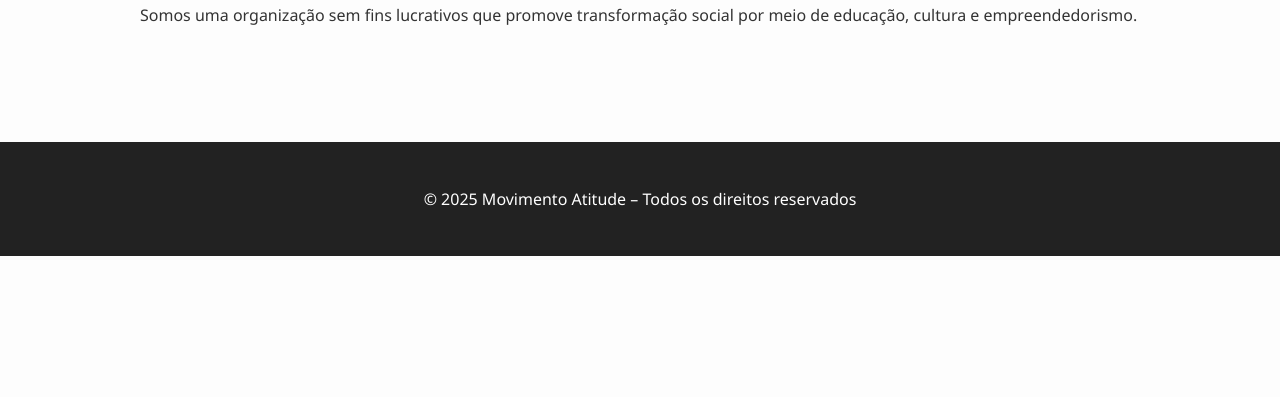
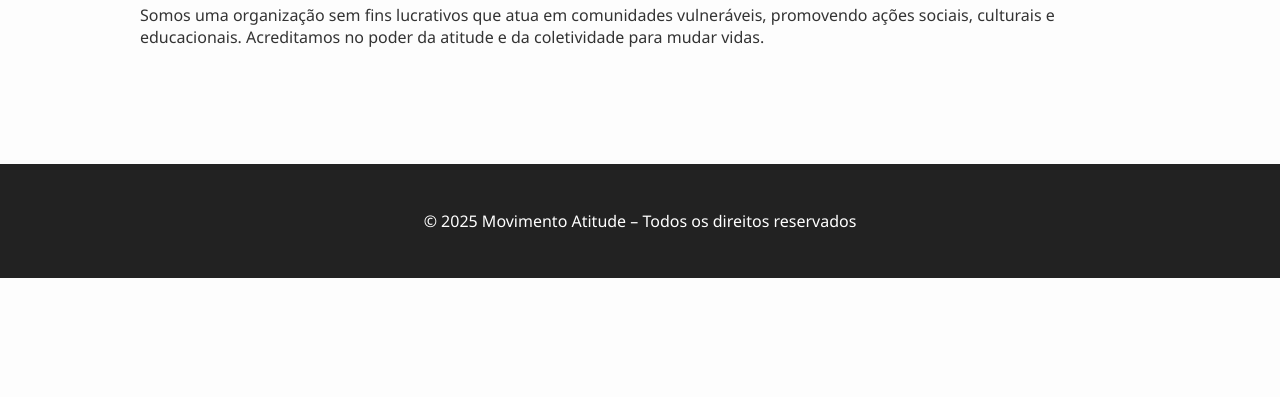
Before and after one commit to atitute/movimento-atitude, a plain HTML site: page quem-somos.html in a window 1280 px wide. Shown: the part 403-800 px from the top of the page. Drawn offline with Linux system fonts and the light colour scheme.

Commit message:
Update quem-somos.html

```diff
--- a/quem-somos.html
+++ b/quem-somos.html
@@ -20,7 +20,7 @@
 
   <section>
     <h2>Quem Somos</h2>
-    <p>Somos uma organização sem fins lucrativos que promove transformação social por meio de educação, cultura e empreendedorismo.</p>
+    <p>Somos uma organização sem fins lucrativos que atua em comunidades vulneráveis, promovendo ações sociais, culturais e educacionais. Acreditamos no poder da atitude e da coletividade para mudar vidas.</p>
   </section>
 
   <footer>
```
